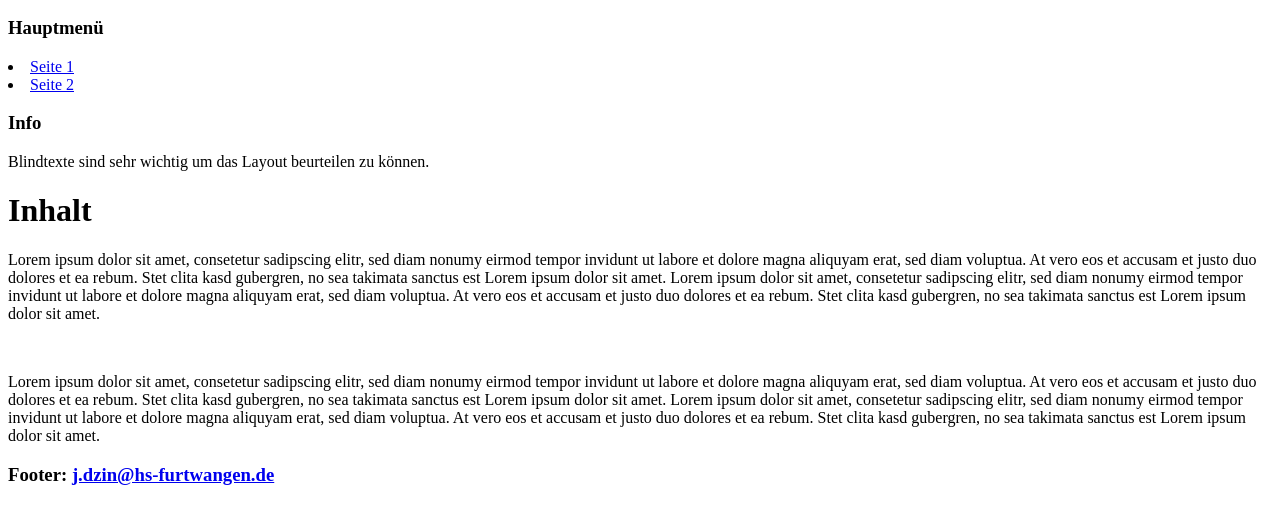
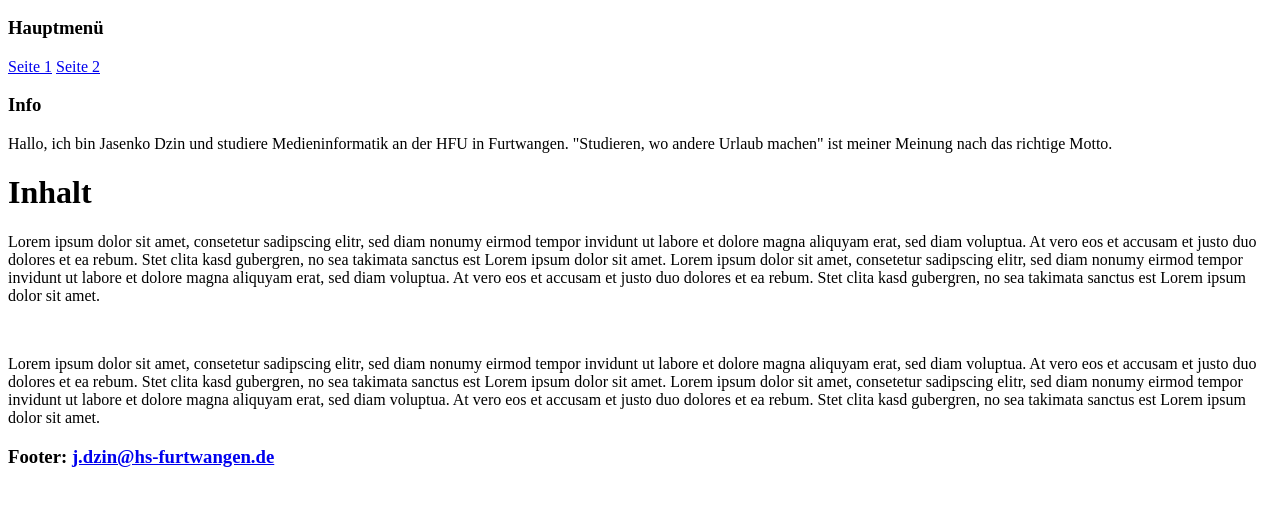
Before and after one commit to jsngin/GIS_SoSe_2021_jsn_project_1, a plain HTML site: page index.html in a window 1280 px wide. Shown: the part 76-600 px from the top of the page. Drawn offline with Linux system fonts and the light colour scheme.

Commit message:
Update index.html
commit for Prakitkumsaufgabe 1.0

```diff
--- a/index.html
+++ b/index.html
@@ -4,35 +4,34 @@
 		<meta charset="UTF-8">
 		<title>Testseite | HFU</title>
 		<meta name="viewport" content="width=device-width, initial-scale=1">
-		<link rel="stylesheet" href="style.css"/>
 	</head>
 	<body>
-		<div class="frame">
-			<header>
+
+
 				<img src="images/hfu_logo.jpg" alt="Hfu Logo">
 				<h2>Kopfleiste mit Logo</h2>
-			</header>
-			<main>
-				<div id="navigation">
+
+
+
 					<h3>Hauptmenü</h3>
-					<li><a href="LINK">Seite 1</a></li>
-					<li><a href="LINK">Seite 2</a></li>
-				</div>
-				<div id="info">
+					<a href="LINK">Seite 1</a>
+					<a href="LINK">Seite 2</a>
+
+
 					<h3>Info</h3>
-					<p>Blindtexte sind sehr wichtig um das Layout beurteilen zu können.</p>
-				</div>
-				<div id="content">
+					<p>Hallo, ich bin Jasenko Dzin und studiere Medieninformatik an der HFU in Furtwangen. "Studieren, wo andere Urlaub machen" ist meiner Meinung nach das richtige Motto.</p>
+
+
 					<h1>Inhalt</h1>
 					<p>Lorem ipsum dolor sit amet, consetetur sadipscing elitr, sed diam nonumy eirmod tempor invidunt ut labore et dolore magna aliquyam erat, sed diam voluptua. At vero eos et accusam et justo duo dolores et ea rebum. Stet clita kasd gubergren, no sea takimata sanctus est Lorem ipsum dolor sit amet. Lorem ipsum dolor sit amet, consetetur sadipscing elitr, sed diam nonumy eirmod tempor invidunt ut labore et dolore magna aliquyam erat, sed diam voluptua. At vero eos et accusam et justo duo dolores et ea rebum. Stet clita kasd gubergren, no sea takimata sanctus est Lorem ipsum dolor sit amet.</p>
 					<br>
 					<p>Lorem ipsum dolor sit amet, consetetur sadipscing elitr, sed diam nonumy eirmod tempor invidunt ut labore et dolore magna aliquyam erat, sed diam voluptua. At vero eos et accusam et justo duo dolores et ea rebum. Stet clita kasd gubergren, no sea takimata sanctus est Lorem ipsum dolor sit amet. Lorem ipsum dolor sit amet, consetetur sadipscing elitr, sed diam nonumy eirmod tempor invidunt ut labore et dolore magna aliquyam erat, sed diam voluptua. At vero eos et accusam et justo duo dolores et ea rebum. Stet clita kasd gubergren, no sea takimata sanctus est Lorem ipsum dolor sit amet.</p>
-				</div>
-			</main>
-			<footer>
+
+
+
 				<h3>Footer:
 			 	<a href="mailto:j.dzin@hs-furtwangen.de">j.dzin@hs-furtwangen.de</a>
 				</h3>
-			</footer>
-		</div>
+
+
 	</body>
```
